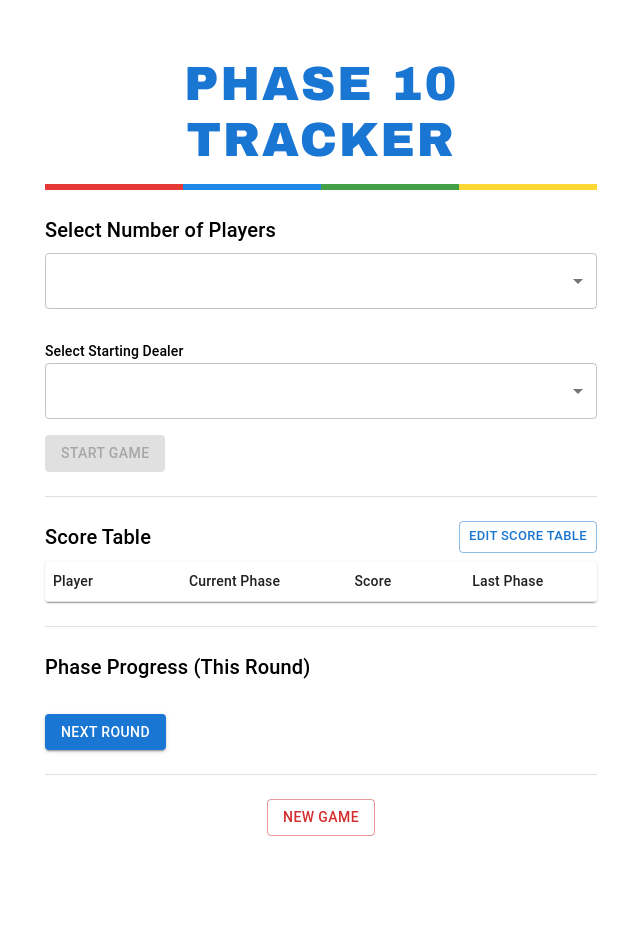
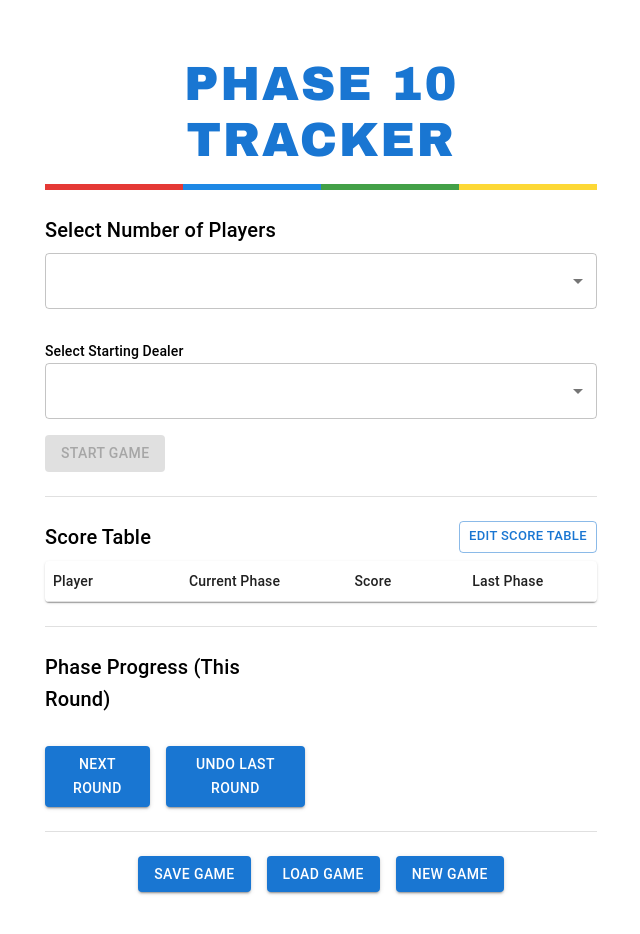
Before and after one commit to gysagsohn/phase10_counter, a React (Vite) app: page / in a window 1280 px wide. Shown: the top 934 px of the page, without its empty margins (319-959 px from the left). Before the commit the page ends 900 px from the top, so only its background shows below. Built offline with nearby package versions, Linux system fonts and the light colour scheme.

Commit message:
feat: add save/load game, undo round, and update README

```diff
--- a/src/components/DealerIndicator.jsx
+++ b/src/components/DealerIndicator.jsx
@@ -1,7 +1,7 @@
 import {
-  Box,
   Chip,
   MenuItem,
+  Paper,
   Select,
   Stack,
   Typography
@@ -18,10 +18,14 @@
   const nextDealer = players[(dealerIndex + 1) % players.length]?.name;
 
   return (
-    <Box sx={{ textAlign: 'center', mt: 2 }}>
-      <Typography variant="subtitle1" gutterBottom>
+    <Paper elevation={3} sx={{ p: 2, backgroundColor: '#e3f2fd', borderLeft: '5px solid #1976d2',  mt: { xs: 2, sm: 4 } }}>
+      <Typography
+        variant="subtitle1"
+        sx={{ fontWeight: 'bold', color: '#1976d2', mb: 1 }}
+      >
         Current Dealer
       </Typography>
+
       <Select
         value={currentDealer}
         onChange={(e) => {
@@ -31,7 +35,8 @@
           if (newDealerIndex !== -1) setDealer(newDealerIndex);
         }}
         size="small"
-        sx={{ mb: 1 }}
+        fullWidth
+        sx={{ mb: 2, backgroundColor: 'white' }}
       >
         {players.map((p, i) => (
           <MenuItem key={i} value={p.name}>
@@ -40,12 +45,20 @@
         ))}
       </Select>
 
-      <Stack spacing={1} sx={{ mt: 2 }}>
+      <Stack spacing={1}>
         <Typography variant="body2" color="text.secondary">
           Next Dealer:
         </Typography>
-        <Chip label={nextDealer} color="default" size="small" />
+        <Chip
+          label={nextDealer}
+          size="medium"
+          sx={{
+            backgroundColor: '#1976d2',
+            color: 'white',
+            fontWeight: 'bold'
+          }}
+        />
       </Stack>
-    </Box>
+    </Paper>
   );
 }
--- a/src/components/GameControls.jsx
+++ b/src/components/GameControls.jsx
@@ -1,3 +1,5 @@
+// GameControls.jsx
+
 import {
   Box,
   Button,
@@ -6,53 +8,117 @@
   DialogContent,
   DialogContentText,
   DialogTitle,
-  Stack
+  Snackbar,
+  Stack,
+  Tooltip
 } from '@mui/material';
 import { useState } from 'react';
-import { useGameUpdate } from '../contexts/GameContext';
+import { useGameData, useGameUpdate } from '../contexts/GameContext';
 
 export default function GameControls({ onNewGame }) {
-  const { fullResetGame } = useGameUpdate();
-  const [open, setOpen] = useState(false);
+  const { fullResetGame, saveGame, loadGame } = useGameUpdate();
+  const { players } = useGameData();
 
-  const handleNewGameClick = () => {
-    setOpen(true); // Show confirmation dialog
+  const [openConfirm, setOpenConfirm] = useState(false);
+  const [openLoadConfirm, setOpenLoadConfirm] = useState(false);
+  const [snackbarOpen, setSnackbarOpen] = useState(false);
+
+  // Confirm New Game Reset
+  const handleNewGameClick = () => setOpenConfirm(true);
+  const handleConfirmNewGame = () => {
+    fullResetGame();
+    onNewGame();
+    setOpenConfirm(false);
   };
 
-  const handleConfirm = () => {
-    fullResetGame();    // Clear game data
-    onNewGame();        // Tell HomePage to show setup screen
-    setOpen(false);
+  // Save the current game
+  const handleSaveGame = () => {
+    saveGame();
+    setSnackbarOpen(true);
   };
 
-  const handleCancel = () => {
-    setOpen(false);
+  // Load game logic — shows confirm if current players exist
+  const handleLoadGame = () => {
+    if (players.length > 0) {
+      setOpenLoadConfirm(true); // Prompt user to confirm overwrite
+    } else {
+      attemptLoadGame();
+    }
+  };
+
+  // Execute the load logic
+  const attemptLoadGame = () => {
+    const loaded = loadGame();
+    if (!loaded) {
+      alert('No saved game found.');
+    }
+    setOpenLoadConfirm(false);
   };
 
   return (
     <Box sx={{ display: 'flex', justifyContent: 'center' }}>
-      <Stack spacing={2} direction="row">
-        <Button variant="outlined" color="error" onClick={handleNewGameClick}>
+      <Stack spacing={2} direction="row" flexWrap="wrap" justifyContent="center">
+
+        {/* Tooltip: Save Game */}
+        <Tooltip title="Saves your current game. Only one save slot is available.">
+          <Button variant="contained" color="primary" onClick={handleSaveGame}>
+            Save Game
+          </Button>
+        </Tooltip>
+
+        {/* Tooltip: Load Game */}
+        <Tooltip title="Loads your last saved game. This will replace current progress.">
+          <Button variant="contained" color="primary" onClick={handleLoadGame}>
+            Load Game
+          </Button>
+        </Tooltip>
+
+        {/* New Game button */}
+        <Button variant="contained" color="primary" onClick={handleNewGameClick}>
           New Game
         </Button>
       </Stack>
 
-      <Dialog open={open} onClose={handleCancel}>
+      {/* Confirm Dialog: New Game */}
+      <Dialog open={openConfirm} onClose={() => setOpenConfirm(false)}>
         <DialogTitle>Start New Game?</DialogTitle>
         <DialogContent>
           <DialogContentText>
-            This will reset all players, scores, and progress. Are you sure you want to start a new game?
+            This will reset all players, scores, and progress. Continue?
           </DialogContentText>
         </DialogContent>
         <DialogActions>
-          <Button onClick={handleCancel} color="primary">
-            Cancel
-          </Button>
-          <Button onClick={handleConfirm} color="error" variant="contained">
-            Start New Game
+          <Button onClick={() => setOpenConfirm(false)}>Cancel</Button>
+          <Button onClick={handleConfirmNewGame} color="primary" variant="contained">
+            Confirm
           </Button>
         </DialogActions>
       </Dialog>
+
+      {/* Confirm Dialog: Load Game Overwrite */}
+      <Dialog open={openLoadConfirm} onClose={() => setOpenLoadConfirm(false)}>
+        <DialogTitle>Overwrite Current Game?</DialogTitle>
+        <DialogContent>
+          <DialogContentText>
+            This will replace your current game with your most recent saved game.
+            Only one save is kept at a time.
+          </DialogContentText>
+        </DialogContent>
+        <DialogActions>
+          <Button onClick={() => setOpenLoadConfirm(false)}>Cancel</Button>
+          <Button onClick={attemptLoadGame} color="primary" variant="contained">
+            Load Game
+          </Button>
+        </DialogActions>
+      </Dialog>
+
+      {/* Snackbar: Game Saved */}
+      <Snackbar
+        open={snackbarOpen}
+        autoHideDuration={3000}
+        onClose={() => setSnackbarOpen(false)}
+        message="Game saved! Only the latest save is kept."
+      />
     </Box>
   );
 }
--- a/src/components/PhaseTracker.jsx
+++ b/src/components/PhaseTracker.jsx
@@ -3,9 +3,15 @@
   Box,
   Button,
   Checkbox,
+  Dialog,
+  DialogActions,
+  DialogContent,
+  DialogContentText,
+  DialogTitle,
   FormControlLabel,
   Stack,
   TextField,
+  Tooltip,
   Typography,
 } from '@mui/material';
 import { useEffect, useState } from 'react';
@@ -13,13 +19,12 @@
 
 export default function PhaseTracker() {
   const { players } = useGameData();
-  const { applyRoundResults, nextDealer } = useGameUpdate();
+  const { applyRoundResults, nextDealer, undoLastRound } = useGameUpdate();
 
   const [roundData, setRoundData] = useState([]);
+  const [showError, setShowError] = useState(false);
+  const [showUndoConfirm, setShowUndoConfirm] = useState(false);
 
-  const [showError, setShowError] = useState(false);
-
-  // Sync round data when players change
   useEffect(() => {
     if (players && players.length > 0) {
       setRoundData(
@@ -35,11 +40,10 @@
 
   const handleChange = (index, field, value) => {
     const updated = [...roundData];
-
     if (!updated[index]) return;
 
     if (field === 'score') {
-      const valid = /^\d*$/.test(value); // Only digits
+      const valid = /^\d*$/.test(value);
       updated[index].score = value;
       updated[index].scoreError = !valid;
     } else {
@@ -56,7 +60,6 @@
       (entry) => entry.score && parseInt(entry.score) > 0
     );
     const allScoresValid = roundData.every((entry) => !entry.scoreError);
-
     return (atLeastOnePassed || atLeastOneScored) && allScoresValid;
   };
 
@@ -75,7 +78,6 @@
     applyRoundResults(results);
     nextDealer();
 
-    // Reset round data
     setRoundData(
       players.map((player) => ({
         name: player?.name ?? '',
@@ -85,6 +87,11 @@
       }))
     );
     setShowError(false);
+  };
+
+  const handleUndoConfirm = () => {
+    undoLastRound();
+    setShowUndoConfirm(false);
   };
 
   return (
@@ -102,13 +109,12 @@
       <Stack spacing={2}>
         {players.map((player, index) => {
           const data = roundData[index];
-
           if (!player || !data) return null;
 
           return (
             <Stack
               key={player.name}
-            direction={{ xs: 'column', sm: 'row' }} // column on extra small screens
+              direction={{ xs: 'column', sm: 'row' }}
               alignItems="flex-start"
               spacing={1}
               sx={{
@@ -151,9 +157,41 @@
         })}
       </Stack>
 
-      <Button variant="contained" onClick={handleSubmit} sx={{ mt: 3 }}>
+      {/* Action Buttons */}
+      <Stack spacing={2} direction={{ xs: 'column', sm: 'row' }} sx={{ mt: 3 }}>
+        <Button variant="contained" color="primary" onClick={handleSubmit}>
           Next Round
         </Button>
+
+        <Tooltip title="Undo the most recent round and restore previous scores/phases">
+          <Button
+            variant="contained"
+            color="primary"
+            onClick={() => setShowUndoConfirm(true)}
+          >
+            Undo Last Round
+          </Button>
+        </Tooltip>
+      </Stack>
+
+      {/* Undo Confirmation Dialog */}
+      <Dialog open={showUndoConfirm} onClose={() => setShowUndoConfirm(false)}>
+        <DialogTitle>Undo Last Round?</DialogTitle>
+        <DialogContent>
+          <DialogContentText>
+            This will revert all score and phase updates from the most recent round.
+            Are you sure you want to undo?
+          </DialogContentText>
+        </DialogContent>
+        <DialogActions>
+          <Button onClick={() => setShowUndoConfirm(false)} color="primary">
+            Cancel
+          </Button>
+          <Button onClick={handleUndoConfirm} color="error" variant="contained">
+            Undo Round
+          </Button>
+        </DialogActions>
+      </Dialog>
     </Box>
   );
 }
--- a/src/pages/HomePage.jsx
+++ b/src/pages/HomePage.jsx
@@ -9,10 +9,14 @@
 import { useGameData } from '../contexts/GameContext';
 
 function HomePage() {
+  // Pull winner state and tie-breaker mode from global context
   const { winner, tieBreakerActive } = useGameData();
+   // Ref for scrolling to the winner message
   const winnerRef = useRef(null);
+  // Used to force return to setup mode (used when New Game is triggered)
   const [forceSetup, setForceSetup] = useState(false);
 
+  // Trigger confetti and scroll to winner when game ends
   useEffect(() => {
     if (winner && !Array.isArray(winner) && winnerRef.current) {
       winnerRef.current.scrollIntoView({ behavior: 'smooth' });
@@ -24,6 +28,7 @@
     }
   }, [winner]);
 
+   // Handler to trigger setup screen from GameControls
   const handleNewGame = () => {
     setForceSetup(true);
   };
@@ -64,15 +69,14 @@
 
       <Divider sx={{ my: 2 }} />
 
-      <Stack
-        spacing={2}
-        sx={{
-          my: 3,
-          flexDirection: { xs: 'column', sm: 'row' },
-          justifyContent: 'space-between',
-          alignItems: { xs: 'flex-start', sm: 'center' }
-        }}
-      >
+        <Stack
+          spacing={{ xs: 2, sm: 4 }} // more horizontal spacing on sm+
+          direction={{ xs: 'column', sm: 'row' }}
+          sx={{
+            my: 3,
+            alignItems: { xs: 'flex-start', sm: 'stretch' }
+          }}
+        >
         <Box sx={{ width: '100%' }}>
           <PhaseTracker />
         </Box>
```
Also changed, not shown: src/components/PlayerList.jsx (+21 -1 lines), src/components/ScoreTable.jsx (+16 -3 lines), src/contexts/GameContext.jsx (+49 -4 lines), 1 other file (tests, documents, lock files or other folders). Lines whose indentation alone changed are shown as unchanged.
